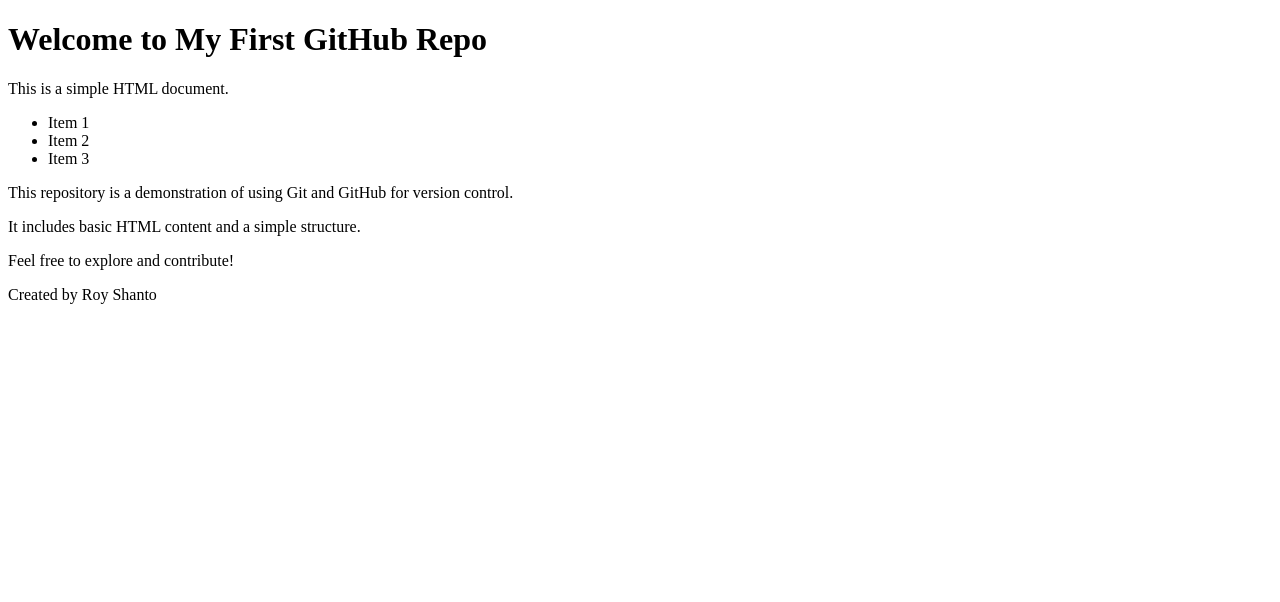
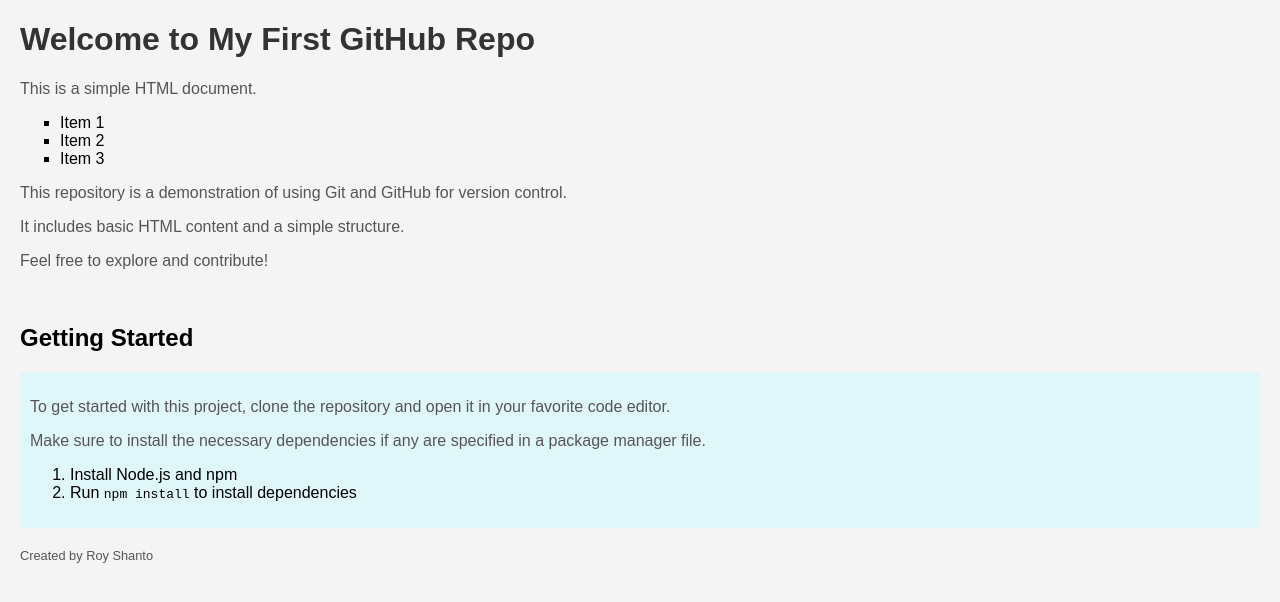
Before and after one commit to royshanto71/my-first-github-repo, a plain HTML site: page index.html in a window 1280 px wide. Drawn offline with Linux system fonts and the light colour scheme.

Commit message:
Refactor index.html to enhance structure and styling for better readability

```diff
--- a/index.html
+++ b/index.html
@@ -4,6 +4,32 @@
     <meta charset="UTF-8">
     <meta name="viewport" content="width=device-width, initial-scale=1.0">
     <title>My First GitHub Repo</title>
+    <style>
+        body {
+            font-family: Arial, sans-serif;
+            margin: 20px;
+            background-color: #f4f4f4;
+        }
+        h1 {
+            color: #333;
+        }
+        p {
+            color: #555;
+        }
+        ul {
+            list-style-type: square;
+        }
+        .getting-started {
+            background-color: #e0f7fa;
+            padding: 10px;
+            border-radius: 5px;
+        }
+        footer {
+            margin-top: 20px;
+            font-size: 0.8em;
+            color: #777;
+        }
+    </style>
 </head>
 <body>
     <h1>Welcome to My First GitHub Repo</h1>
@@ -16,6 +42,17 @@
     <p>This repository is a demonstration of using Git and GitHub for version control.</p>
     <p>It includes basic HTML content and a simple structure.</p>
     <p>Feel free to explore and contribute!</p>
+    <br>
+
+    <h2>Getting Started</h2>
+    <div class="getting-started">
+        <p>To get started with this project, clone the repository and open it in your favorite code editor.</p>
+        <p>Make sure to install the necessary dependencies if any are specified in a package manager file.</p>
+        <ol>
+            <li>Install Node.js and npm</li>
+            <li>Run <code>npm install</code> to install dependencies</li>
+        </ol>
+    </div>
     <footer>
         <p>Created by Roy Shanto</p>
     </footer>
```
